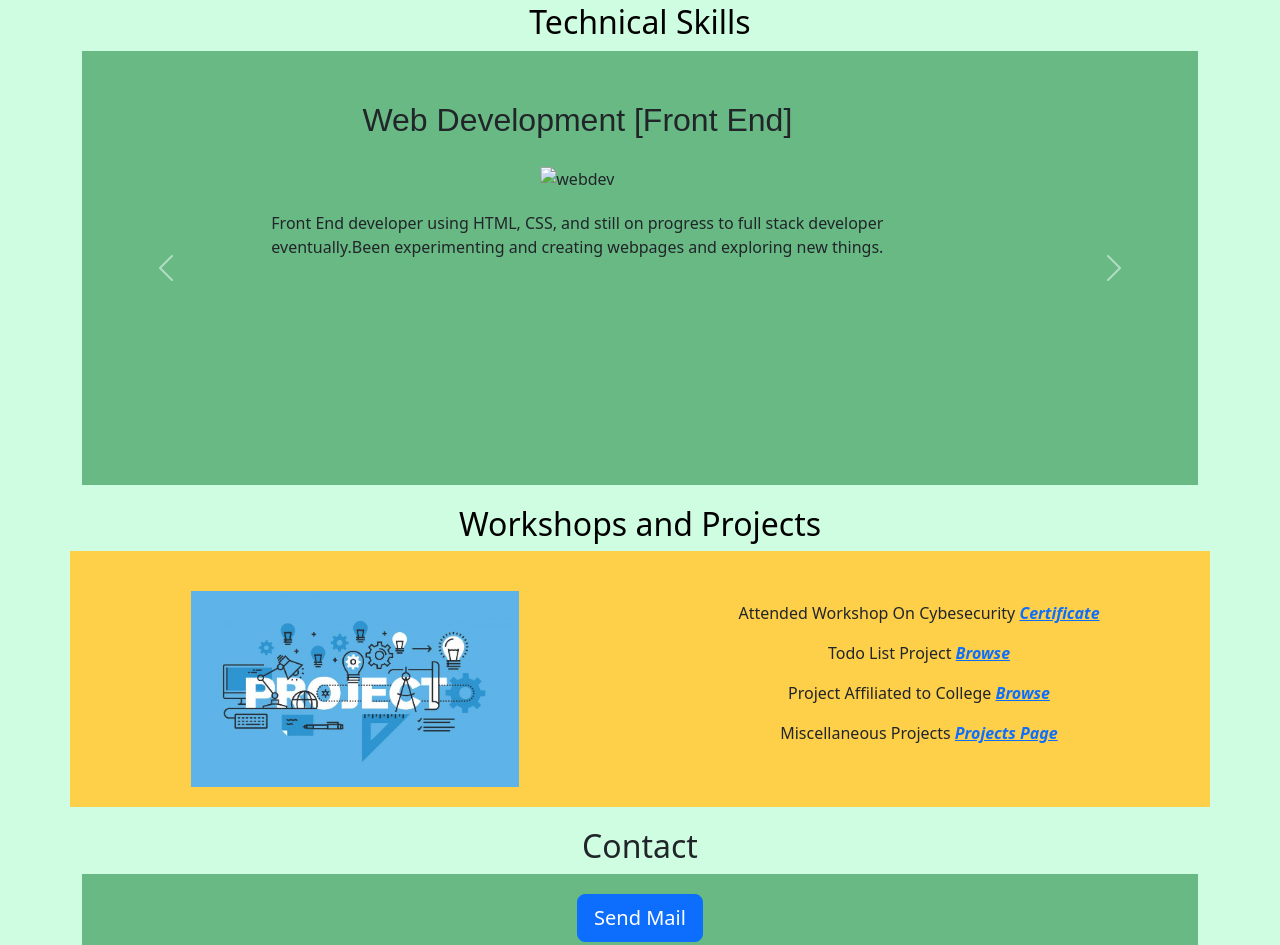
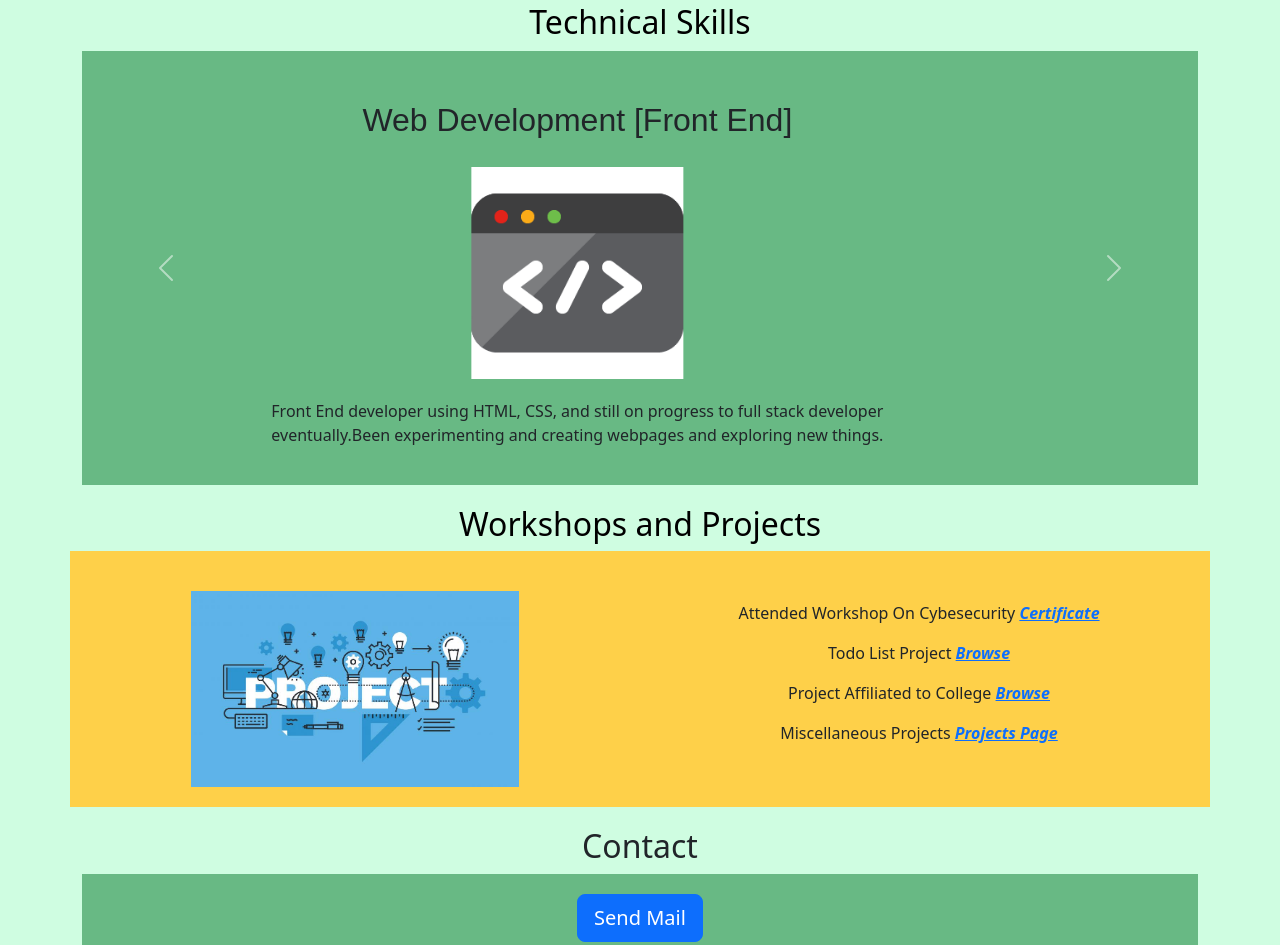
Before and after one commit to oden20/Santhosh-PORTFOLIO, a plain HTML site: page index.html in a window 1280 px wide. Shown: the part 789-1734 px from the top of the page. Drawn offline with nearby package versions, Linux system fonts and the light colour scheme; files whose address does not match are found by name.

Commit message:
Update index.html

```diff
--- a/index.html
+++ b/index.html
@@ -90,7 +90,7 @@
 
 
                 <h2 class="hed">Web Development [Front End]</h2>
-                <img class="gifi1" width="19%"  src="image/gif2.gif" alt="webdev">
+                <img class="gifi1" width="19%"  src="gif2.gif" alt="webdev">
 
                 <p class="ben">Front End developer using HTML, CSS, and still on progress to full stack developer eventually.Been experimenting and creating webpages and exploring new things. </p>
             </div>
```
